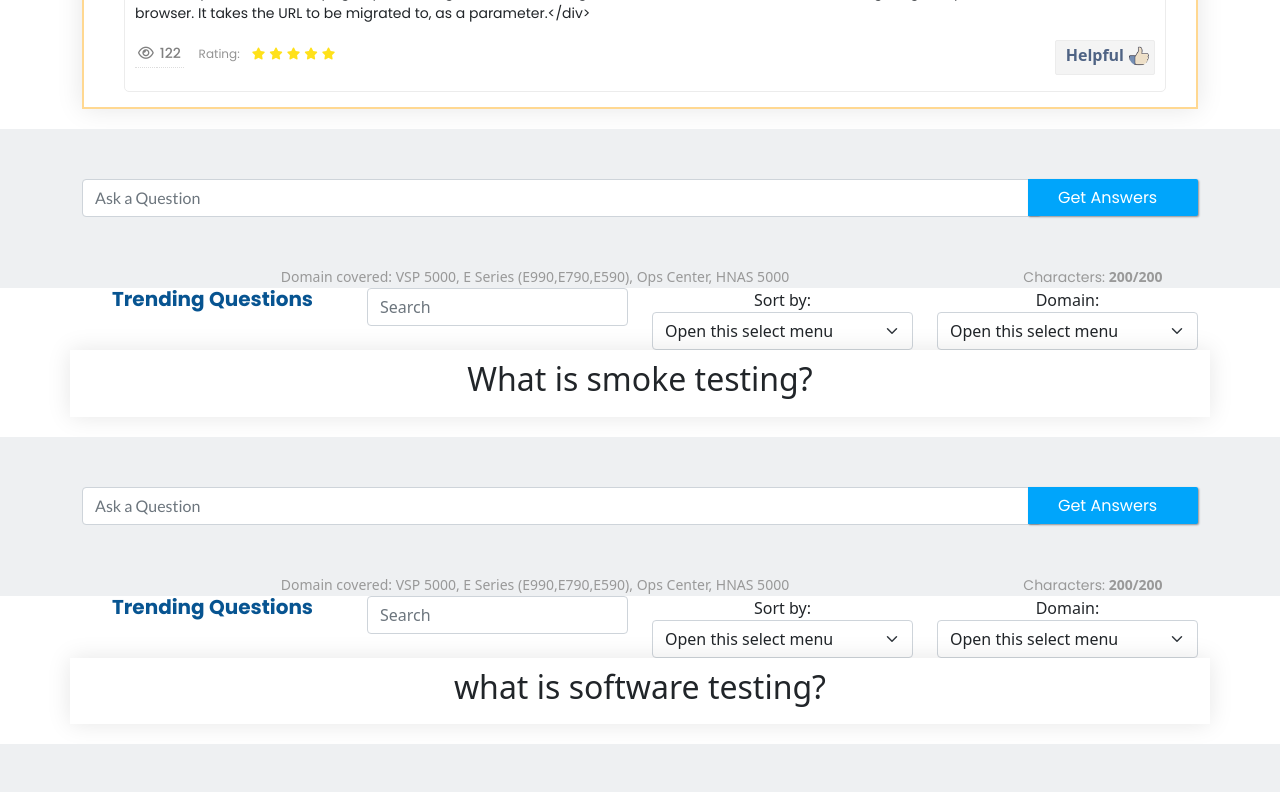
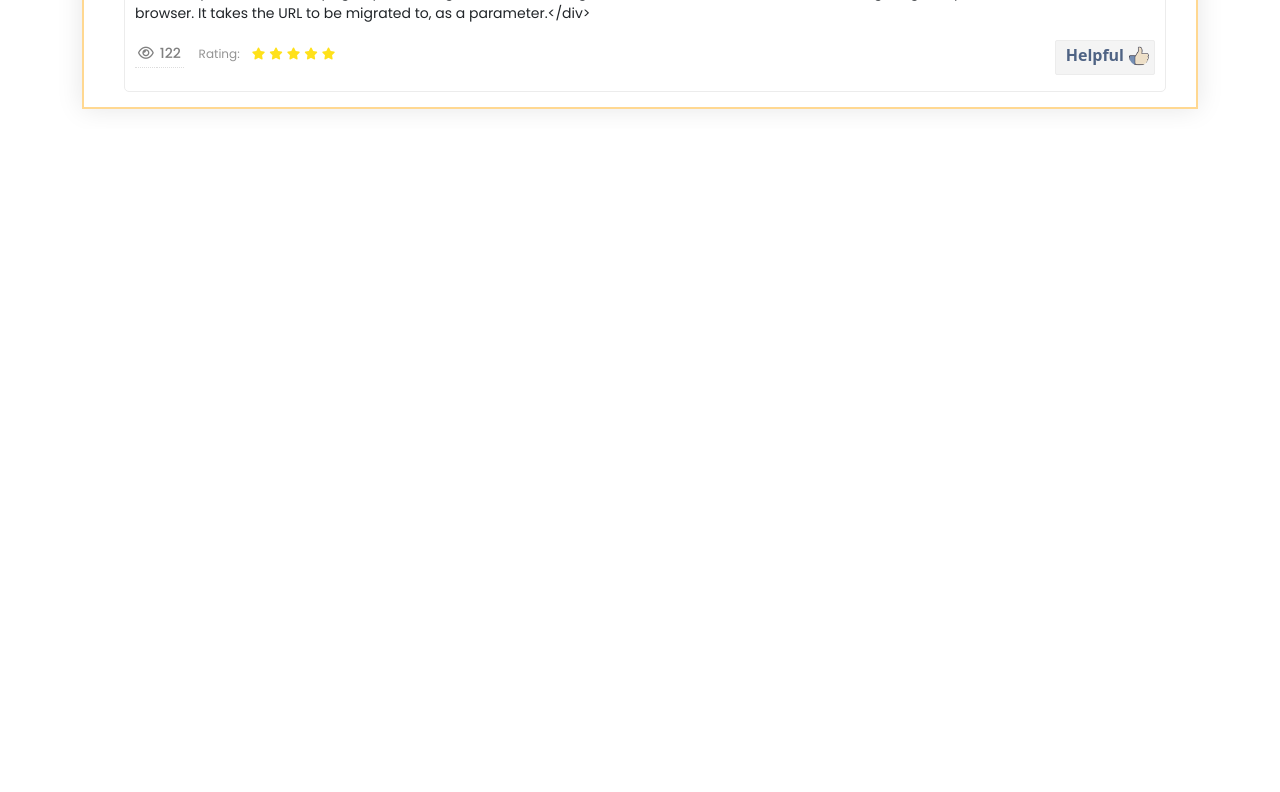
Before and after one commit to mukulk6/react-assignment, a React (Create React App) app: page / in a window 1280 px wide. Shown: the part 1360-2152 px from the top of the page. After the commit the page ends 1489 px from the top, so only its background shows below. Built offline with nearby package versions, Linux system fonts and the light colour scheme.

Commit message:
Trending page component

```diff
--- a/src/App.js
+++ b/src/App.js
@@ -19,18 +19,7 @@ function App() {
             })
 
           }
-          <React.Fragment>
-          {
-            Trend.map((postData, index)=>{
-              return(
-                <div key={index}>
-            <Trending url="/trending" data={postData}/>
-            </div>
-              )
-            })
 
-          }
-            </React.Fragment>
     </div>
   )
 }
--- a/src/components/Trending/Trending.js
+++ b/src/components/Trending/Trending.js
@@ -1,8 +1,19 @@
 import React, { Component, useState } from 'react';
 import SearchResult from '../SearchResult/SearchResult';
 import styles from '../SearchResult/SearchResult.module.css';
+import Trend from '../Trending/trending.json';
 
-const Trending =  (props)=> {
+const Trending = (props)=> {
+  function trendData()
+{
+  Trend.map((postData, index)=>{
+    return(
+      <div key={index}>
+  <Trending data={postData} />
+  </div>
+    )
+  })
+}
     return(
         <div class="container">
             <nav class="navbar navbar-default navbar-light bg-light navbar-expand-lg fixed-top">
@@ -137,11 +148,14 @@ const Trending =  (props)=> {
           </div>
           <div class="row">
         <div class="col-md-12" className={styles.questionList}>
-            <h2>{props.data.text}</h2>
+            <h2>{trendData(data.text)}</h2>
         </div>
           </div>
         </div>
     )
 }
+Trending.propTypes = {};
+
+Trending.defaultProps = {};
 
 export default Trending;
```
